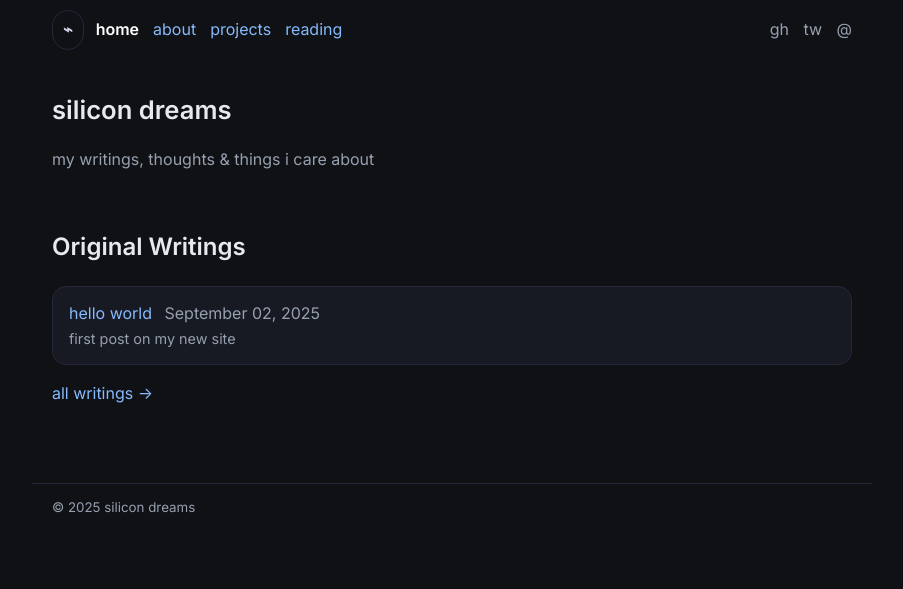
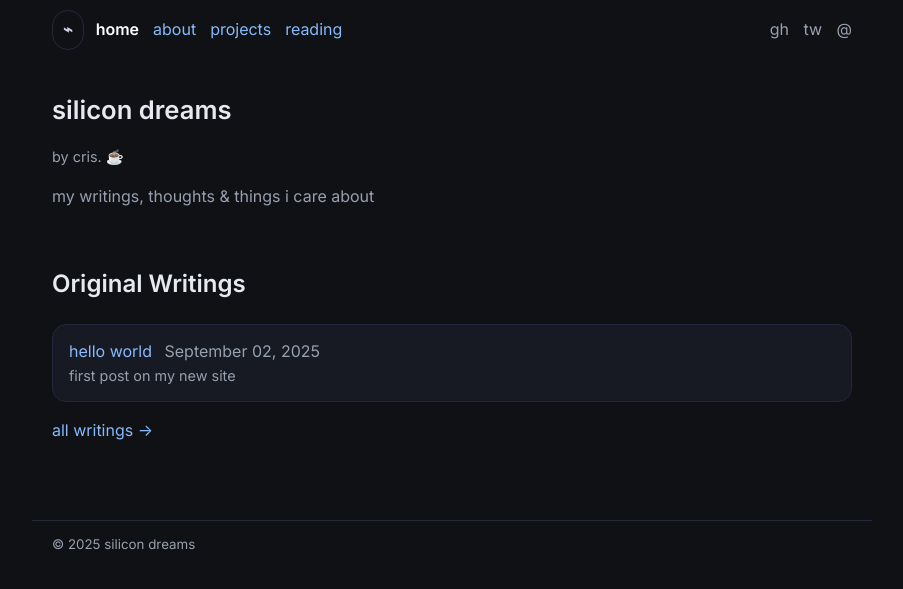
Before and after one commit to LAK3SHORE/cris.github.io, a Jekyll site: the page built from index.md, in a window 1280 px wide. Shown: the top 589 px of the page, without its empty margins (188-1091 px from the left). Built offline with Jekyll 4.4.1, drawn with Linux system fonts in a browser that asks for light colours.

Commit message:
Update home.html

```diff
--- a/_layouts/home.html
+++ b/_layouts/home.html
@@ -3,6 +3,7 @@ layout: default
 ---
 <section class="hero">
   <h1>{{ site.title }}</h1>
+  <p class="byline muted small">by cris. ☕️</p>
   <p class="muted">{{ site.description }}</p>
 </section>
 
```
